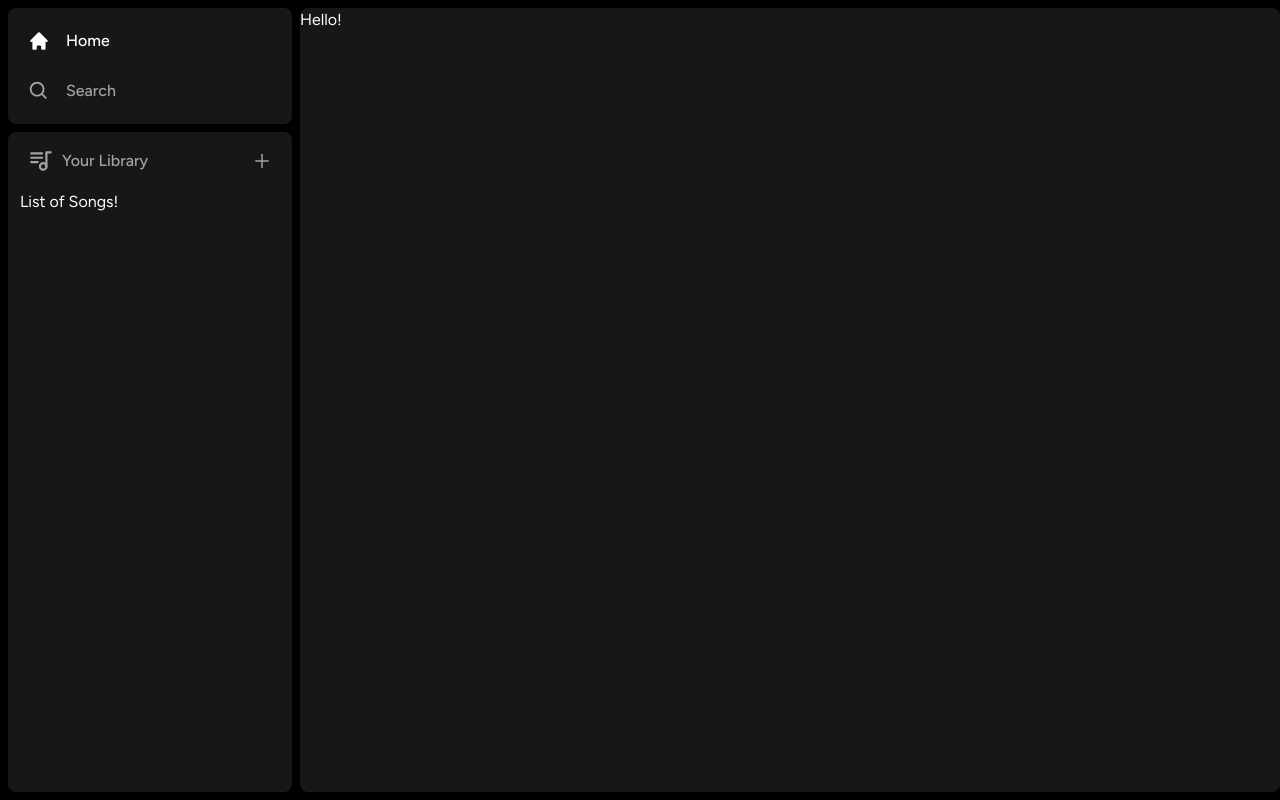
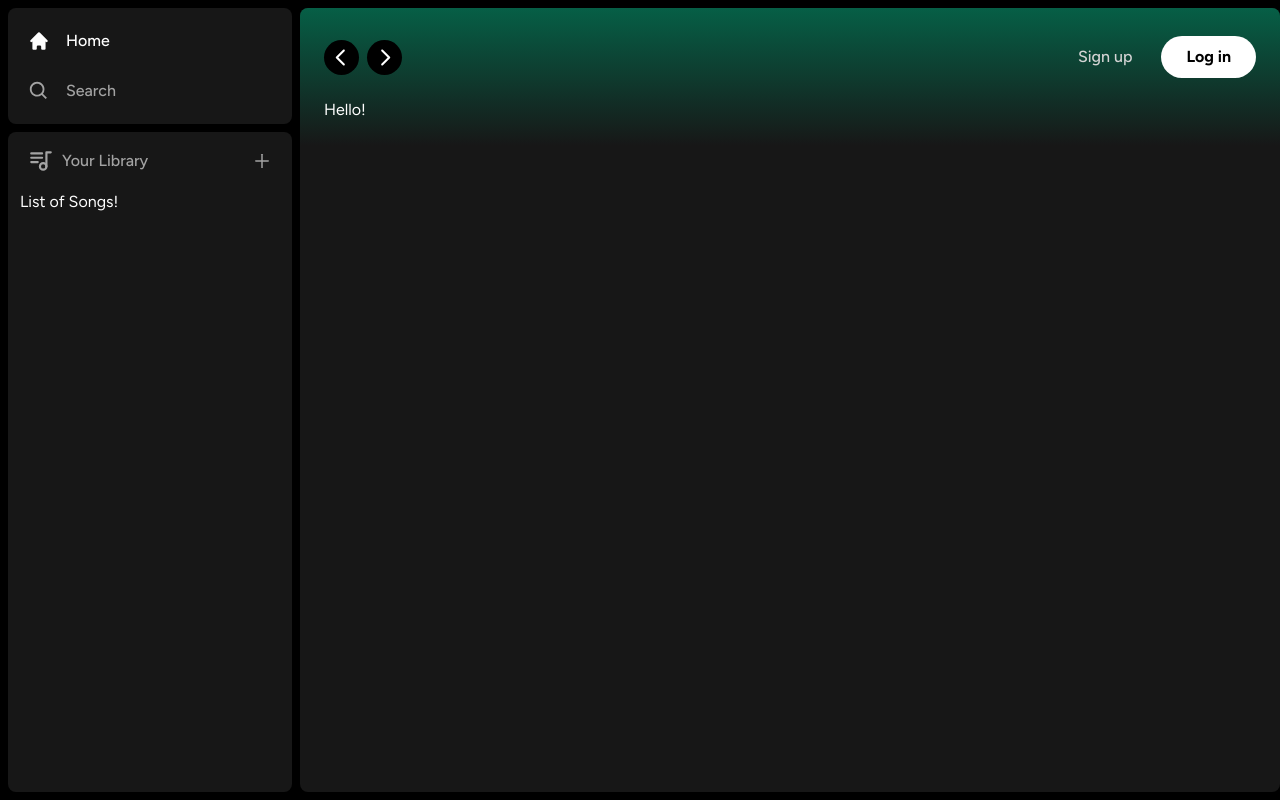
Before and after one commit to knaychuk/spotify-clone, a Next.js app: page / in a window 1280 px wide. Built offline with nearby package versions, Linux system fonts and the light colour scheme.

Commit message:
header layout + styles

```diff
--- /dev/null
+++ b/components/Button.tsx
@@ -0,0 +1,18 @@
+import { forwardRef } from "react";
+import { twMerge } from "tailwind-merge";
+
+interface ButtonProps extends React.ButtonHTMLAttributes<HTMLButtonElement> {
+
+}
+
+const Button = forwardRef<HTMLButtonElement, ButtonProps>(({ children, className, disabled, type = "button", ...props }, ref) => {
+  return (
+    <button type={type} disabled={disabled}  ref={ref} {...props} className={twMerge('w-full rounded-full bg-green-500 border border-transparent px-3 py-3 disabled:cursor-not-allowed disabled:opacity-50 text-black font-bold hover:opacity-75 transition', className)}>
+      {children}
+    </button>
+  )
+})
+
+Button.displayName = "Button";
+
+export default Button
--- a/components/Header.tsx
+++ b/components/Header.tsx
@@ -1,10 +1,60 @@
+"use client"
+
+import { useRouter } from "next/navigation";
+import { twMerge } from "tailwind-merge";
+
+import Button from "./Button";
+
+import { RxCaretLeft, RxCaretRight } from "react-icons/rx"
+import { HiHome } from "react-icons/hi"
+import { BiSearch } from "react-icons/bi"
+
 interface HeaderProps {
   children: React.ReactNode;
+  className?: string;
 }
 
-const Header: React.FC<HeaderProps> = ({ children }) => {
+const Header: React.FC<HeaderProps> = ({ children, className }) => {
+  const router = useRouter();
+
+  const handleLogout = () => {
+    //handle logout
+  }
+
   return (
-    <div>
+    <div className={twMerge('h-fit bg-gradient-to-b from-emerald-800 p-6', className)}>
+      <div className="w-full mb-4 flex items-center justify-between">
+        <div className="hidden md:flex gap-x-2 items-center">
+          <button onClick={() => router.back()} className="rounded-full bg-black flex items-center justify-center hover:opacity-75 transition">
+            <RxCaretLeft size={35} className="text-white"/>
+          </button>
+          <button onClick={() => router.forward()} className="rounded-full bg-black flex items-center justify-center hover:opacity-75 transition">
+            <RxCaretRight size={35} className="text-white"/>
+          </button>
+        </div>
+        <div className="flex md:hidden gap-x-2 items-center">
+          <button className="rounded-full p-2 bg-white flex items-center justify-center hover:opacity-75 transition">
+            <HiHome size={20} className="text-black" />
+          </button>
+          <button className="rounded-full p-2 bg-white flex items-center justify-center hover:opacity-75 transition">
+            <BiSearch size={20} className="text-black" />
+          </button>
+        </div>
+        <div className="flex justify-between items-center gap-x-4">
+          <>
+            <div>
+              <Button onClick={() => {}} className="bg-transparent text-neutral-300 font-medium">
+                Sign up
+              </Button>
+            </div>
+            <div>
+              <Button onClick={() => {}} className="bg-white px-6 py-2">
+                Log in
+              </Button>
+            </div>
+          </>
+        </div>
+      </div>
       {children}
     </div>
   )
```
